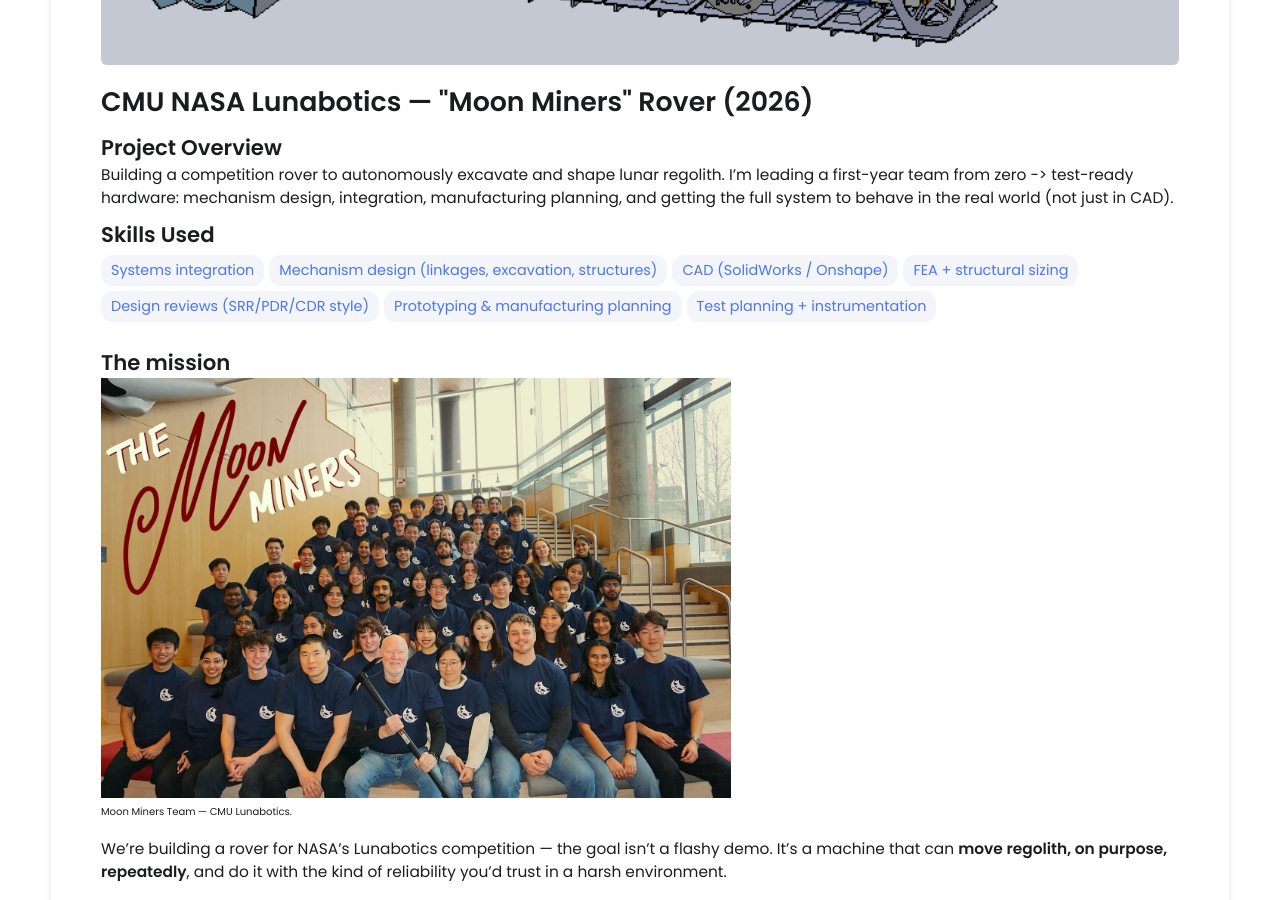
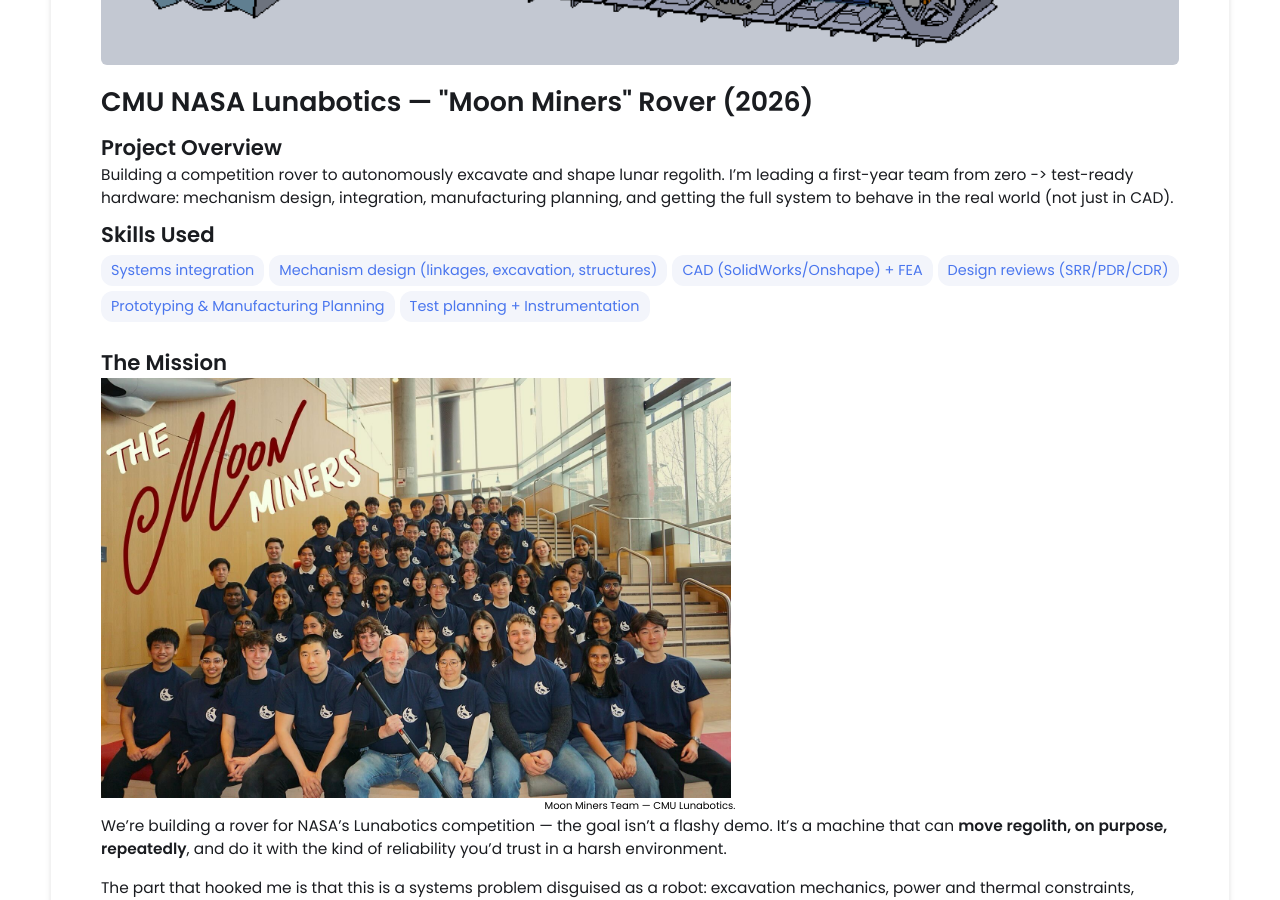
Before and after one commit to muanmeurer/muanmeurer.github.io, a Jekyll site: the page built from _projects/demo-project/index.md, in a window 1280 px wide and 900 px high, scrolled down 1110 px. Built offline with Jekyll 4.4.1, drawn with Linux system fonts in a browser that asks for light colours.

Commit message:
Update index.md

```diff
--- a/_projects/demo-project/index.md
+++ b/_projects/demo-project/index.md
@@ -5,17 +5,20 @@
 skills:
   - Systems integration
   - Mechanism design (linkages, excavation, structures)
-  - CAD (SolidWorks / Onshape)
-  - FEA + structural sizing
-  - Design reviews (SRR/PDR/CDR style)
-  - Prototyping & manufacturing planning
-  - Test planning + instrumentation
+  - CAD (SolidWorks/Onshape) + FEA
+  - Design reviews (SRR/PDR/CDR)
+  - Prototyping & Manufacturing Planning
+  - Test planning + Instrumentation
 main-image: "/images/lunabotics-hero.png"
 ---
 
-## The mission
-{% include image-gallery.html images="images/group.jpg" height="420" %}
-<span style="font-size: 10px">Moon Miners Team — CMU Lunabotics.</span>
+## The Mission
+<div style="text-align: center;">
+  {% include image-gallery.html images="images/group.jpg" height="420" %}
+  <div style="font-size: 10px;">
+    Moon Miners Team — CMU Lunabotics.
+  </div>
+</div>
 
 We’re building a rover for NASA’s Lunabotics competition — the goal isn’t a flashy demo. It’s a machine that can **move regolith, on purpose, repeatedly**, and do it with the kind of reliability you’d trust in a harsh environment.
 
```
